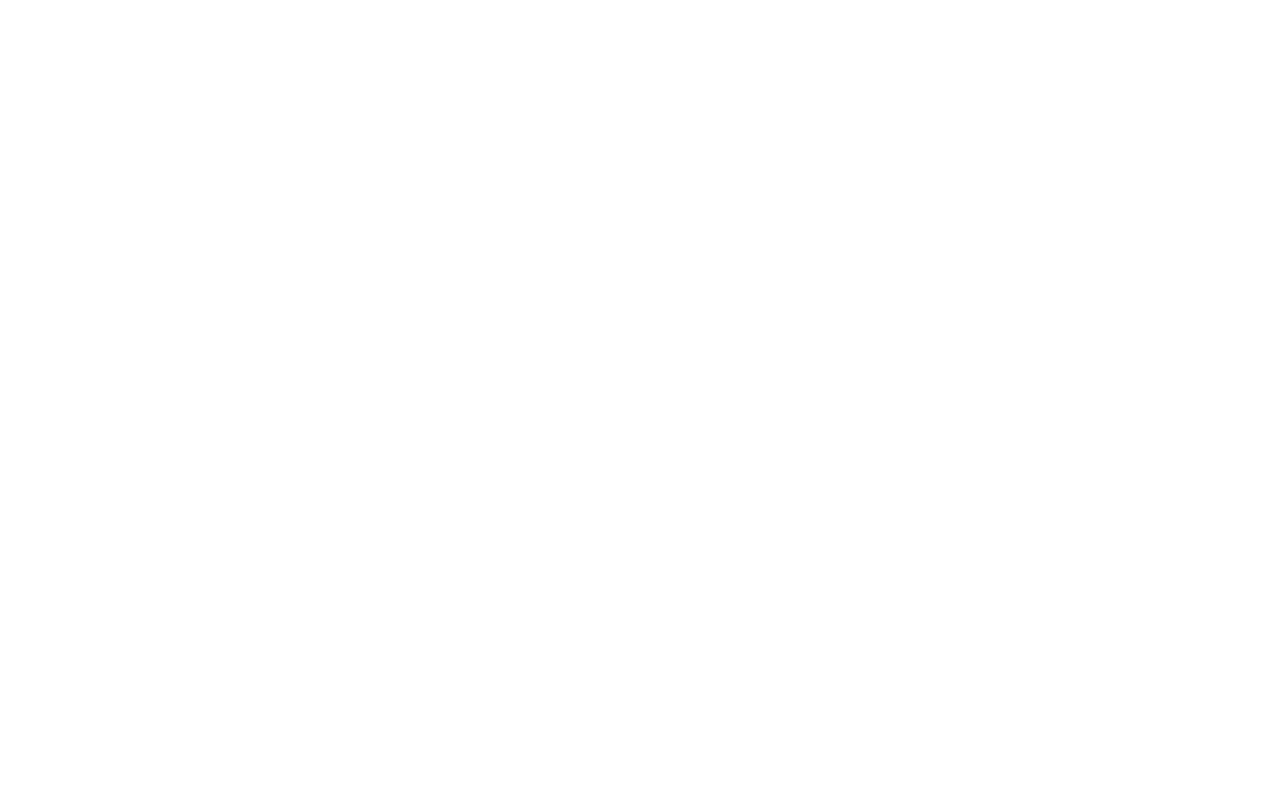
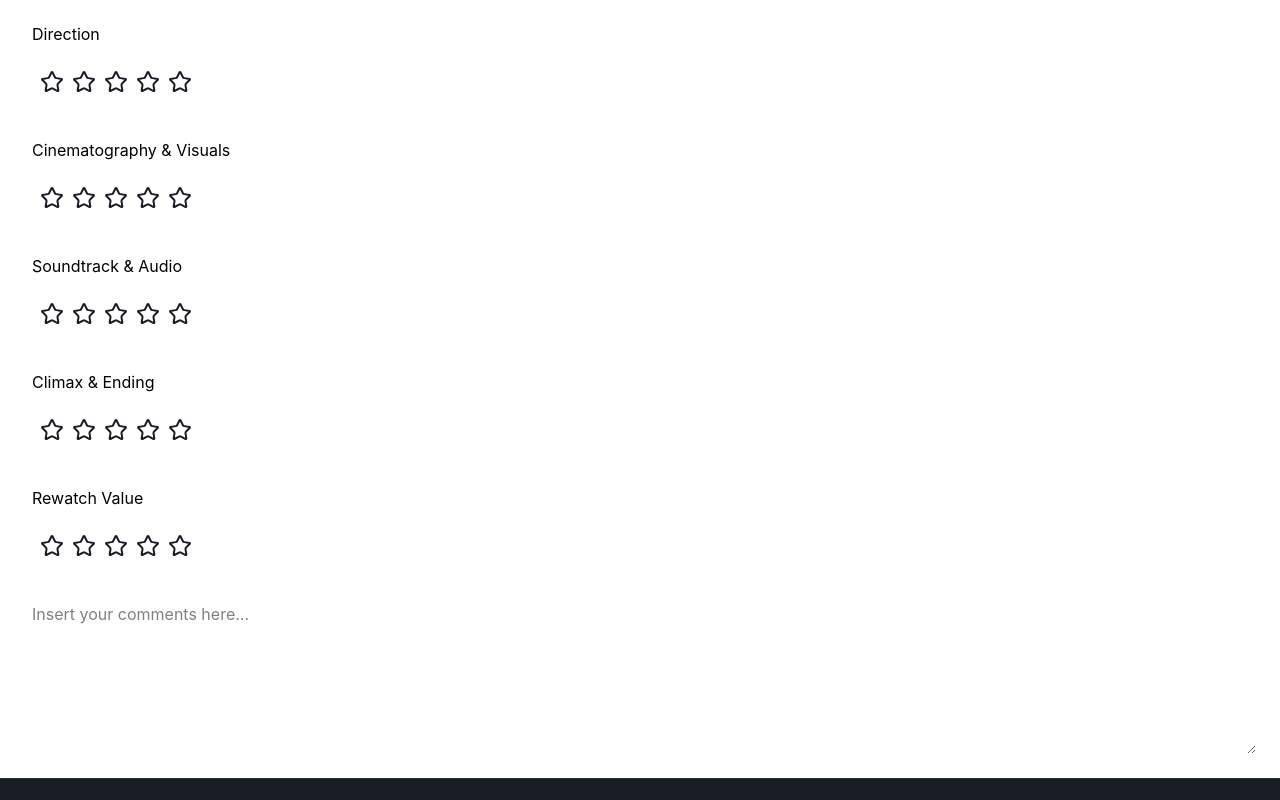
Before and after one commit to daveesin/movies-reviews, a React (Vite) app: page /media/1/review in a window 1280 px wide. Shown: the part 460-1260 px from the top of the page. Before the commit the page ends 800 px from the top, so only its background shows below. Built offline with nearby package versions, Linux system fonts and the light colour scheme; no server answers.

Commit message:
Give the structure to allow us to rate the topics by the stars click

```diff
--- a/src/pages/Review.jsx
+++ b/src/pages/Review.jsx
@@ -1,26 +1,25 @@
 import { useState, useEffect } from 'react';
-import { useParams } from 'react-router-dom';
+import { useParams, useNavigate } from 'react-router-dom';
 import { getMovieDetails } from '../services/moviesApi';
 import { CRITERIA } from '../constants/reviewForm';
+import { Star } from 'lucide-react';
 
 function Review() {
 
     //Declare the states and variables
     const { movieId } = useParams();
+    const navigate = useNavigate();
+
     const [selectedMovie, setSelectedMovie] = useState(null);
     const [loading, setLoading] = useState(true);
 
     const [comment, setComment] = useState('');
-    const [ratings, setRatings] = useState({
-        acting: 0,
-        screenplay: 0,
-        plot: 0,
-        direction: 0,
-        cinematography: 0,
-        soundtrack: 0,
-        climax: 0,
-        rewatchability: 0
-    });
+    const [ratings, setRatings] = useState(() =>
+        CRITERIA.reduce((acc, current) => {
+        acc[current.id] = 0;
+        return acc;
+        }, {})
+    );
 
     //useEffect to load movie data
     useEffect(() => {
@@ -40,9 +39,59 @@
         fetchMovieDetails();
     }, [movieId])
 
+    //Define functions to handle some functionalities:
+    function handleSelectRating(topicId, ratingValue) {
+        setRatings((prev) => ({
+            ...prev,
+            [topicId]: ratingValue
+        }));
+    };
+
+
+    //Return (loading case)
+    if(loading) return(<h1>Loading...</h1>);
+
     //Return main component jsx code
     return(
-        <h1>Review</h1>
+        <div className='flex flex-col gap-5 p-6'>
+
+            {CRITERIA.map((topic) => (
+                <div key={topic.id} className='flex flex-col gap-4 p-2'>
+
+                    <span>{topic.label}</span>
+
+                    <div className='flex items-center gap-2 p-2'>
+                        {[1,2,3,4,5].map((starValue) => {
+
+                            const currentRating = ratings[topic.id];
+                            const isFilled = starValue <= currentRating;
+
+                            return(
+                                <button
+                                key={starValue}
+                                className='text-movies-card hover:text-movies-accent hover:cursor-pointer'
+                                onClick={() => handleSelectRating(topic.id, starValue)}
+                                >
+                                    <Star className={`${isFilled ? 'text-movies-accent-dark fill-movies-accent-dark' : 'text-movies-card'} hover:text-movies-accent`} />
+                                </button>
+                            );
+                        })}
+                    </div>
+
+                </div>
+            ))}
+
+            <textarea
+            rows="6"
+            cols="60"
+            type="text"
+            placeholder='Insert your comments here...'
+            value={comment}
+            onChange={(event) => setComment(event.target.value)}
+            className='p-2'
+            />
+
+        </div>
     );
 }
 
```
